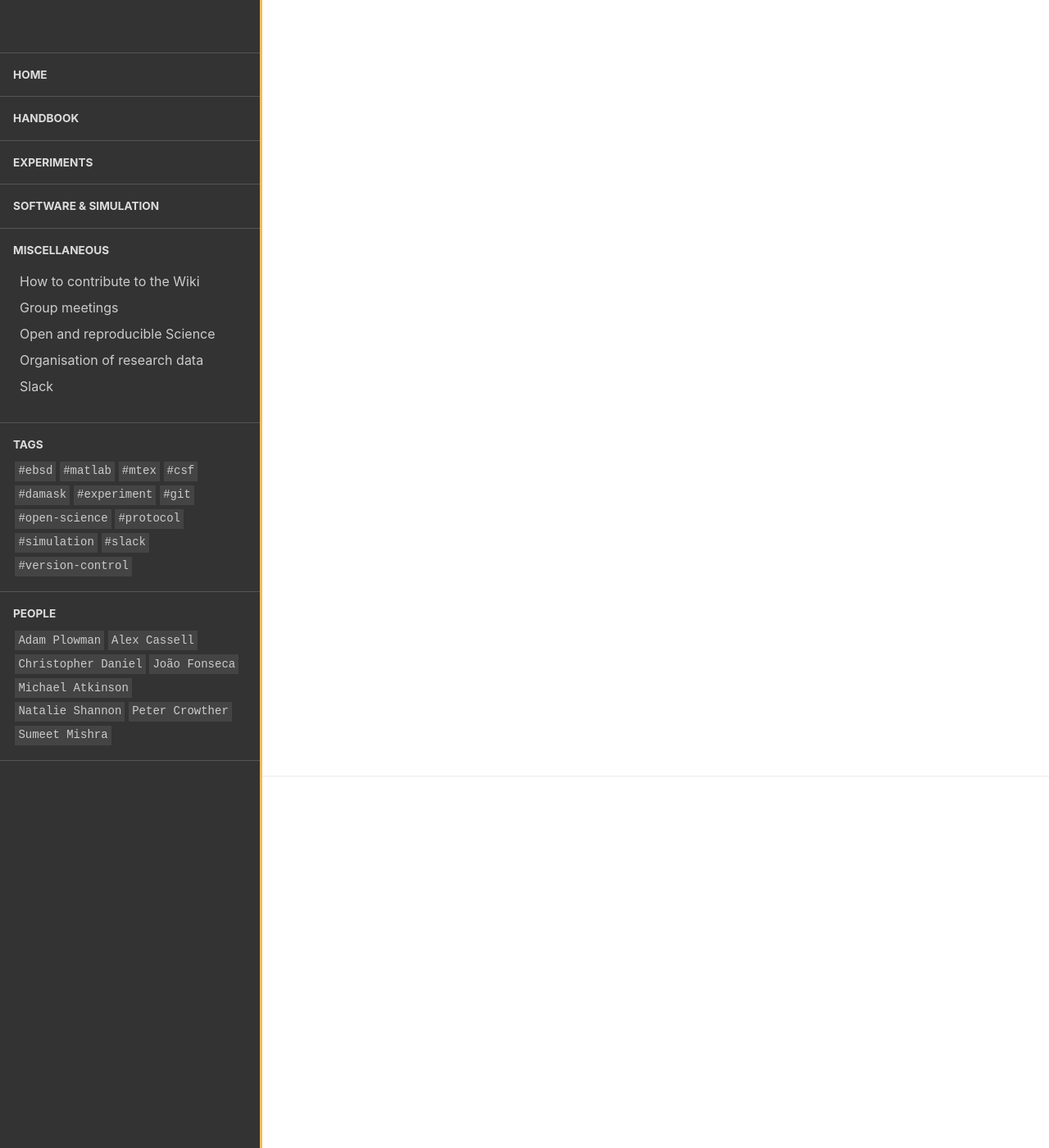
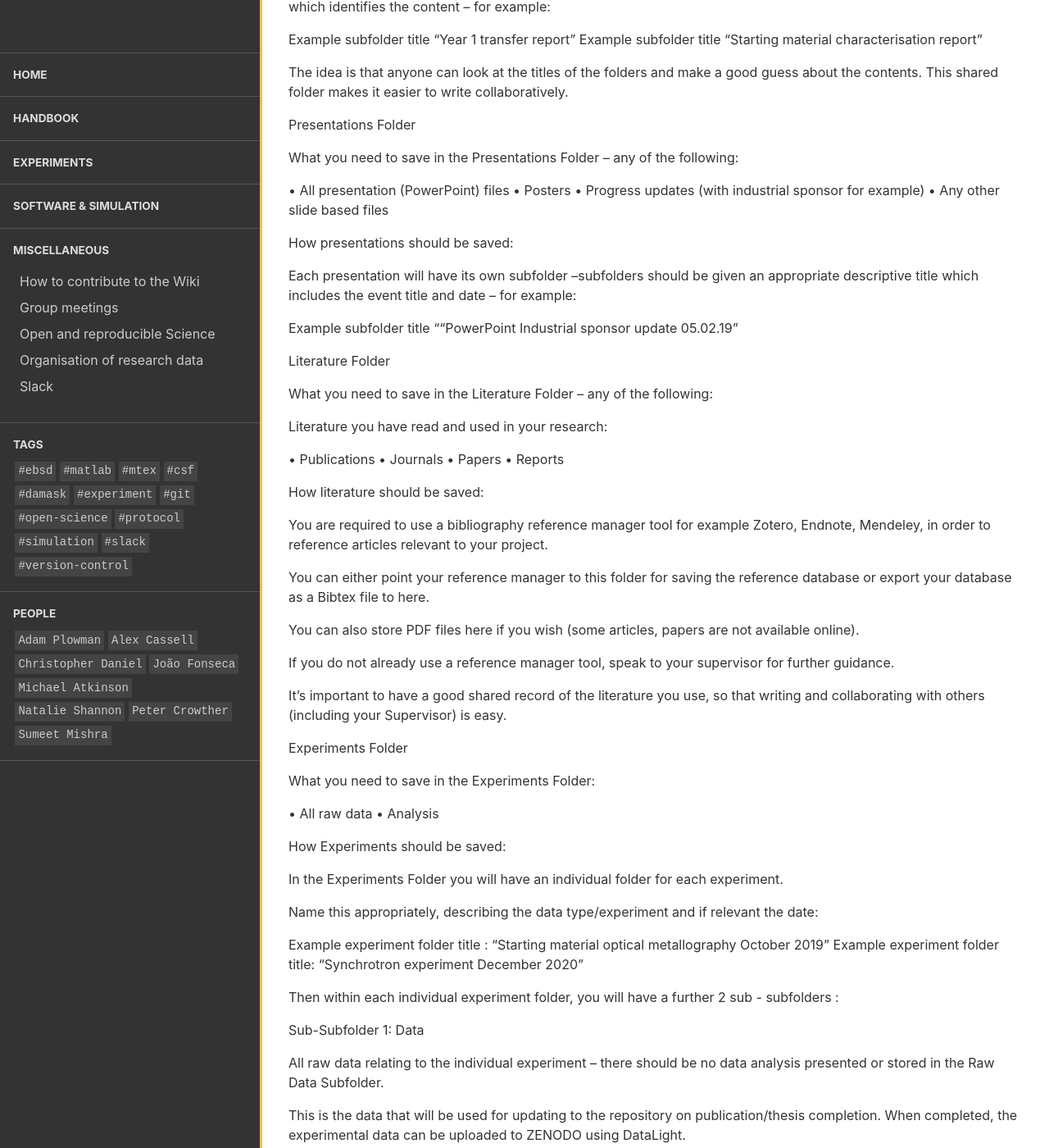
Before and after one commit to LightForm-group/wiki, a Jekyll site: the page built from collections/_handbook/Dropbox.md, in a window 1280 px wide and 1400 px high, scrolled down 389 px. Shown: the whole window at 82% size. Built offline with Jekyll 4.4.1, drawn with Linux system fonts in a browser that asks for light colours; some of the changed text lies outside the part shown.

Commit message:
Update Dropbox.md

```diff
--- a/collections/_handbook/Dropbox.md
+++ b/collections/_handbook/Dropbox.md
@@ -2,3 +2,129 @@
 title:Dropbox personal folder - Content and management instructions
 author:Natalie Shannon
 ---
+Dropbox personal folder - Content and management instructions
+
+Writing Folder
+
+
+
+What you need to save in the Writing Folder – any of the following:
+
+•	Experimental reports
+•	Literature reviews
+•	Transfer reports
+•	Manuscripts
+•	Any other writing: notes, snippets etc.
+
+
+How writing should be saved:
+
+Each piece of writing should have its own subfolder – the subfolder should be given an appropriate descriptive title, which identifies the content – for example:
+
+Example subfolder title  “Year 1 transfer report”
+Example subfolder title  “Starting material characterisation report”
+
+The idea is that anyone can look at the titles of the folders and make a good guess about the contents. This shared folder makes it easier to write collaboratively.
+
+
+
+Presentations Folder
+
+
+
+What you need to save in the Presentations Folder – any of the following:
+
+•	All presentation (PowerPoint) files
+•	Posters
+•	Progress updates (with industrial sponsor for example)
+•	Any other slide based files
+
+
+How presentations should be saved:
+
+Each presentation will have its own subfolder –subfolders should be given an appropriate descriptive title which includes the event title and date – for example:
+
+Example subfolder title  ““PowerPoint Industrial sponsor update 05.02.19”
+
+
+Literature Folder
+
+
+
+What you need to save in the Literature Folder – any of the following:
+
+Literature you have read and used in your research:
+
+•	Publications
+•	Journals
+•	Papers
+•	Reports
+
+
+How literature should be saved:
+
+You are required to use a bibliography reference manager tool for example Zotero, Endnote, Mendeley, in order to reference articles relevant to your project.
+
+You can either point your reference manager to this folder for saving the reference database or export your database as a Bibtex file to here.
+
+You can also store PDF files here if you wish (some articles, papers are not available online).
+
+
+If you do not already use a reference manager tool, speak to your supervisor for further guidance.
+
+It’s important to have a good shared record of the literature you use, so that writing and collaborating with others (including your Supervisor) is easy.
+
+
+
+Experiments Folder
+
+
+
+What you need to save in the Experiments Folder:
+
+•	All raw data
+•	Analysis
+
+How Experiments should be saved:
+
+In the Experiments Folder you will have an individual folder for each experiment.
+
+Name this appropriately, describing the data type/experiment and if relevant the date:
+
+Example experiment folder title :  “Starting material optical metallography October 2019”
+Example experiment folder title:   “Synchrotron experiment December 2020”
+
+Then within each individual experiment folder, you will have a further 2 sub - subfolders :
+
+Sub-Subfolder 1: Data
+
+All raw data relating to the individual experiment – there should be no data analysis presented or stored in the Raw Data Subfolder.
+
+This is the data that will be used for updating to the repository on publication/thesis completion.  When completed, the experimental data can be uploaded to ZENODO using DataLight.
+
+You experimental data files should also be named sensibly. See guidelines on the template for your experiment.
+
+
+Sub-Subfolder 2: Analysis
+
+Analysis should contain files with the analysis of the data: Excel Spreadsheets, Python Scripts, Matlab Scripts etc.
+
+Analysis should if possible link directly to the data in the Data sub-subfolder. Alternatively (e.g. with spreadsheets) you should make a copy for analysis purposes. Do not analyse data in the Data folder.
+
+Subfolders within Analysis should be given an appropriate descriptive title. Include an abbreviation of the analysis title and date.
+
+
+
+Progress Summary Folder
+
+
+
+What you need to save in the Progress Summary Folder:
+
+•	“Progress Summary Spreadsheet” in which you detail your month by month progression
+
+
+The Progress Summary Spreadsheet enables the Project Manager to see at a glance, progress to date and will be discussed at your supervision meetings. You will have only one Progress Summary sheet which you update on a month by month basis.
+
+
+Please note: You will also use the Progress Summary sheet to update the team on progress at monthly theme meetings.
```
